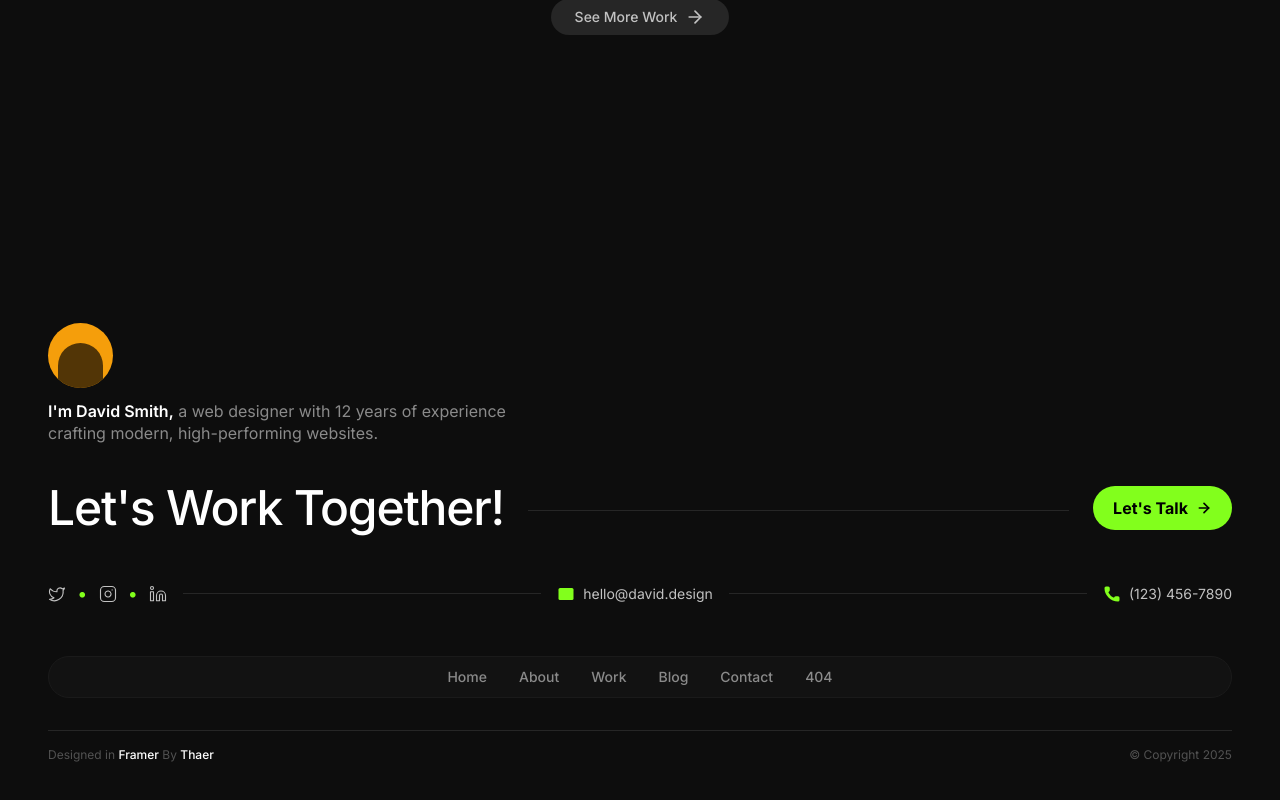
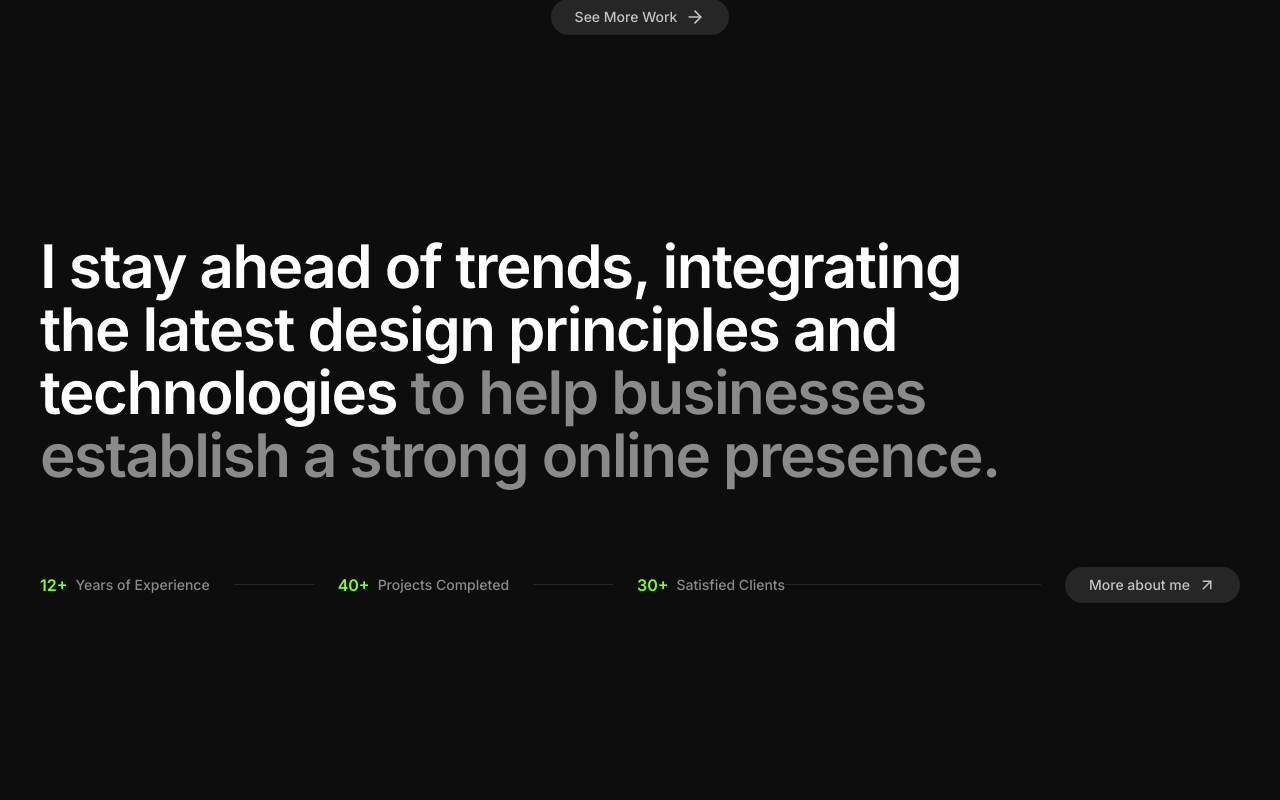
Before and after one commit to itssadiq/Sadiq-NovixSoft, a Next.js app: page / in a window 1280 px wide. Shown: the part 1982-2782 px from the top of the page. Built offline with nearby package versions, Linux system fonts and the light colour scheme.

Commit message:
About section on homepage.

```diff
--- a/src/app/page.jsx
+++ b/src/app/page.jsx
@@ -1,11 +1,13 @@
 import Hero from "../components/home/Hero";
 import FeaturedWork from "../components/home/FeaturedWork"; // Import the section
+import About from "@/components/home/About";
 
 export default function Home() {
   return (
     <div className="flex flex-col gap-10 md:gap-20">
       <Hero />
       <FeaturedWork />
+      <About />
 
       {/* Other sections... */}
       <div className="h-20"></div>
--- /dev/null
+++ b/src/components/home/About.jsx
@@ -0,0 +1,74 @@
+import { ArrowUpRight } from "lucide-react";
+import Button from "../ui/Button";
+
+export default function About() {
+  const stats = [
+    { value: "12+", label: "Years of Experience" },
+    { value: "40+", label: "Projects Completed" },
+    { value: "30+", label: "Satisfied Clients" },
+  ];
+
+  return (
+    // Reduced pt-2 on mobile for tighter hierarchy, kept md:pt-10 for desktop
+    <section className="w-full px-1 md:px-2 pt-2 md:pt-10 pb-12 md:pb-16 max-w-[1400px] mx-auto flex flex-col gap-12 md:gap-20">
+      {/* --- HEADING SECTION --- */}
+      <h2 className="text-4xl leading-[1.05] md:text-5xl lg:text-6xl font-semibold tracking-tight w-full md:w-[80%]">
+        <span className="text-white">
+          I stay ahead of trends, integrating the latest design principles and
+          technologies
+        </span>{" "}
+        <span className="text-[#8A8A8A]">
+          to help businesses establish a strong online presence.
+        </span>
+      </h2>
+
+      {/* --- STATS & BUTTON SECTION --- */}
+      <div className="flex flex-col md:flex-row md:items-center w-full">
+        <div className="flex flex-col md:flex-row md:items-center w-full md:w-auto">
+          {stats.map((stat, index) => (
+            <div
+              key={index}
+              className="flex flex-col md:flex-row md:items-center"
+            >
+              {/* The Stat Item */}
+              <div className="flex items-center gap-2 py-4 md:py-0 whitespace-nowrap">
+                <span className="text-[var(--color-accent)] font-semibold text-sm md:text-base">
+                  {stat.value}
+                </span>
+                <span className="text-[#8A8A8A] text-xs md:text-sm font-medium">
+                  {stat.label}
+                </span>
+              </div>
+
+              {/*
+                 CONNECTOR LINES (Inside Loop)
+                 - Mobile: Shows after every item
+                 - Desktop: Only shows between item 1-2 and 2-3 (fixed width)
+              */}
+              <div
+                className={`
+                h-[1px] bg-[#262626] w-full md:mx-6
+                ${index === stats.length - 1 ? "md:hidden" : "md:w-12 lg:w-20"}
+              `}
+              ></div>
+            </div>
+          ))}
+        </div>
+
+        {/*
+           MAIN CONNECTOR (Outside Loop)
+           - Fills the remaining space on desktop to connect directly to the button
+        */}
+        <div className="hidden md:block flex-grow h-[1px] bg-[#262626] mr-6"></div>
+
+        {/* Reusable Button Component */}
+        <div className="mt-8 md:mt-0">
+          <Button href="/about">
+            More about me
+            <ArrowUpRight size={18} />
+          </Button>
+        </div>
+      </div>
+    </section>
+  );
+}
```
